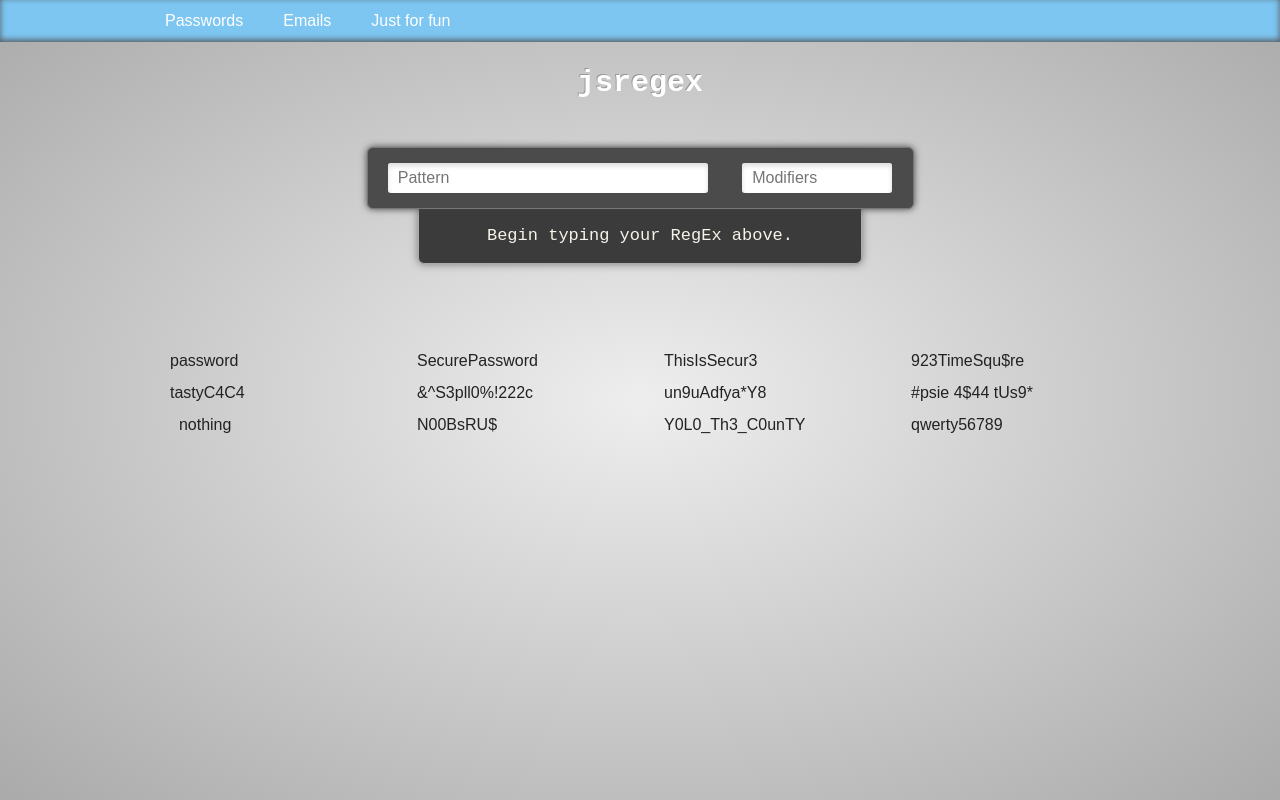
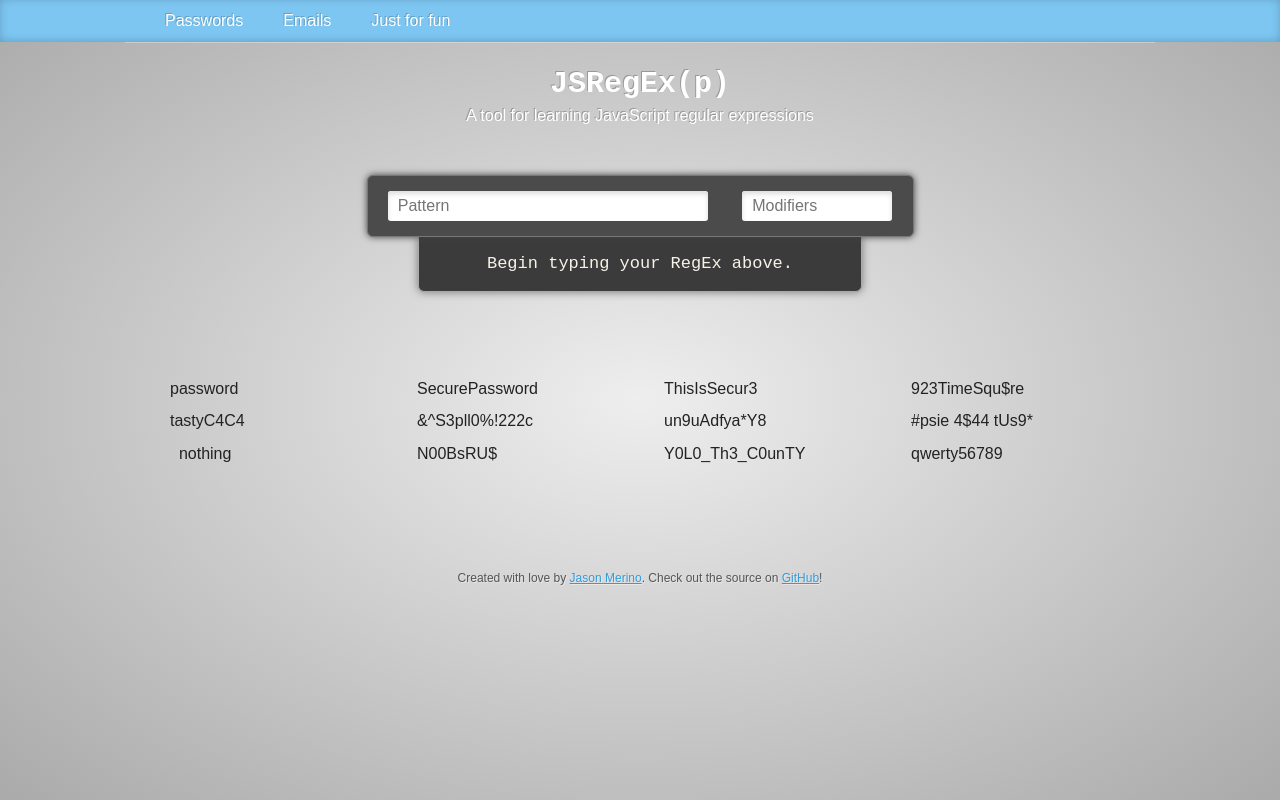
Before and after one commit to jasonmerino/JSRegEx-p-, a website: page public/index.html in a window 1280 px wide. Drawn offline with nearby package versions, Linux system fonts and the light colour scheme.

Commit message:
refined styles a bit. added props section. renamed header for upcoming repo rename.

```diff
--- a/public/css/main.css
+++ b/public/css/main.css
@@ -629,15 +629,24 @@ td {
 }
 
 @media screen {
+
+  a:link,
+  a:hover,
+  a:active,
+  a:visited {
+    color: #309DDF;
+  }
+
   .content {
-    width: 1030px;
+    border-top: 1px solid rgba(255, 255, 255, 0.3);
     margin: 0 auto;
     position: relative;
+    width: 1030px;
   }
 
   .extras {
     background: #7DC6F2;
-    box-shadow: inset 0 -2px 6px #555;
+    box-shadow: inset 0 -1px 9px rgba(0, 0, 0, 0.2);
   }
 
   .extras ul {
@@ -652,6 +661,7 @@ td {
     cursor: pointer;
     margin: 5px 10px;
     color: #fff;
+    text-shadow: -1px -1px 0 rgba(0, 0, 0, .2);
   }
 
   h1 {
@@ -659,6 +669,14 @@ td {
     color: white;
     text-align: center;
     font-family: monospace;
+    text-shadow: -1px -1px 0 #999;
+    margin-bottom: 0;
+  }
+
+  .tagline {
+    margin: 0 0 25px;
+    text-align: center;
+    color: #fff;
     text-shadow: -1px -1px 0 #999;
   }
 
@@ -723,4 +741,13 @@ td {
     float: left;
     width: 237px;
   }
+
+  .props {
+    text-align: center;
+    padding-top: 100px;
+    clear: both;
+    font-size: 12px;
+    color: #555;
+    text-shadow: 1px 1px 0 rgba(255, 255, 255, 0.4);
+  }
 }
--- a/public/index.html
+++ b/public/index.html
@@ -1,6 +1,5 @@
 <!DOCTYPE html>
 <!-- paulirish.com/2008/conditional-stylesheets-vs-css-hacks-answer-neither/ -->
-<!-- Consider specifying the language of your content by adding the `lang` attribute to <html> -->
 <!--[if lt IE 7]> <html class="no-js lt-ie9 lt-ie8 lt-ie7"> <![endif]-->
 <!--[if IE 7]>    <html class="no-js lt-ie9 lt-ie8"> <![endif]-->
 <!--[if IE 8]>    <html class="no-js lt-ie9"> <![endif]-->
@@ -12,7 +11,7 @@
          More info: h5bp.com/i/378 -->
     <meta http-equiv="X-UA-Compatible" content="IE=edge,chrome=1">
 
-    <title>jsregex</title>
+    <title>JSRegEx(p) - A tool for learning JavaScript regular expressions</title>
     <meta name="description" content="">
     <meta name="viewport" content="width=device-width">
     <link rel="stylesheet" href="css/main.css">
@@ -33,10 +32,12 @@
   </div>
   <div class="clearfix"></div>
   <div class="content">
-    <h1>jsregex</h1>
+    <h1>JSRegEx(p)</h1>
+    <p class="tagline">A tool for learning JavaScript regular expressions</p>
     <br />
     <div class="regexInput">
-      <input type="text" id="regexPattern" placeholder="Pattern" class="pattern" /> <input type="text" id="regexMods" placeholder="Modifiers" class="modifiers" />
+      <input type="text" id="regexPattern" placeholder="Pattern" class="pattern" />
+      <input type="text" id="regexMods" placeholder="Modifiers" class="modifiers" />
     </div>
     <p id="sampleRegex" class="sampleRegex"></p>
     <br />
@@ -44,6 +45,10 @@
     <ul id="itemTests" class="itemTests">
       <!-- injected via JavaScript -->
     </ul>
+    <p class="props">
+      Created with love by <a href="http://jasonmerinodesign.com/">Jason Merino</a>.
+      Check out the source on <a href="https://github.com/jasonmerino/jsregex">GitHub</a>!
+    </p>
   </div>
   <script src="components/jquery/jquery.js"></script>
   <script src="js/main.js"></script>
--- a/public/js/main.js
+++ b/public/js/main.js
@@ -1,6 +1,6 @@
 /**
  * @fileoverview This file contains the regExStuff module. It builds the interface which allows a user to see the affect of a regular expression on various values
- * @author jason@jasonmerinodesign.com (Jason Merino)
+ * @author jasonmerino@gmail.com (Jason Merino)
  */
 
 var regExStuff = function () {
```
